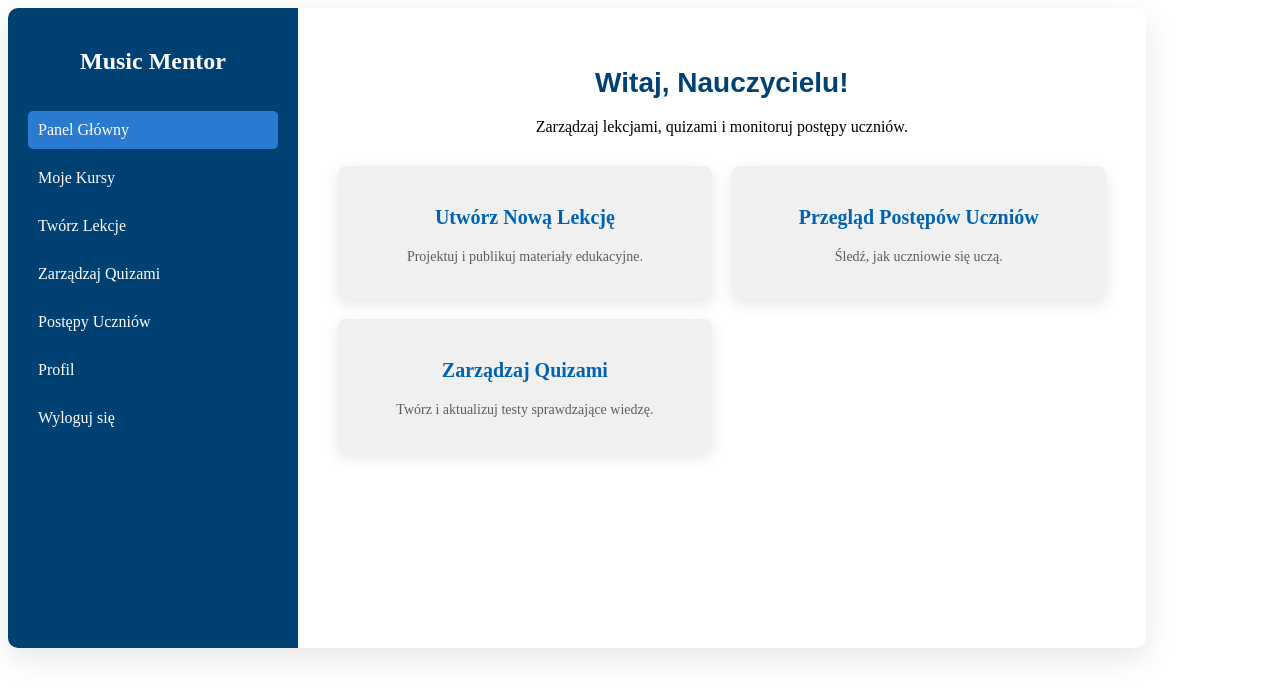
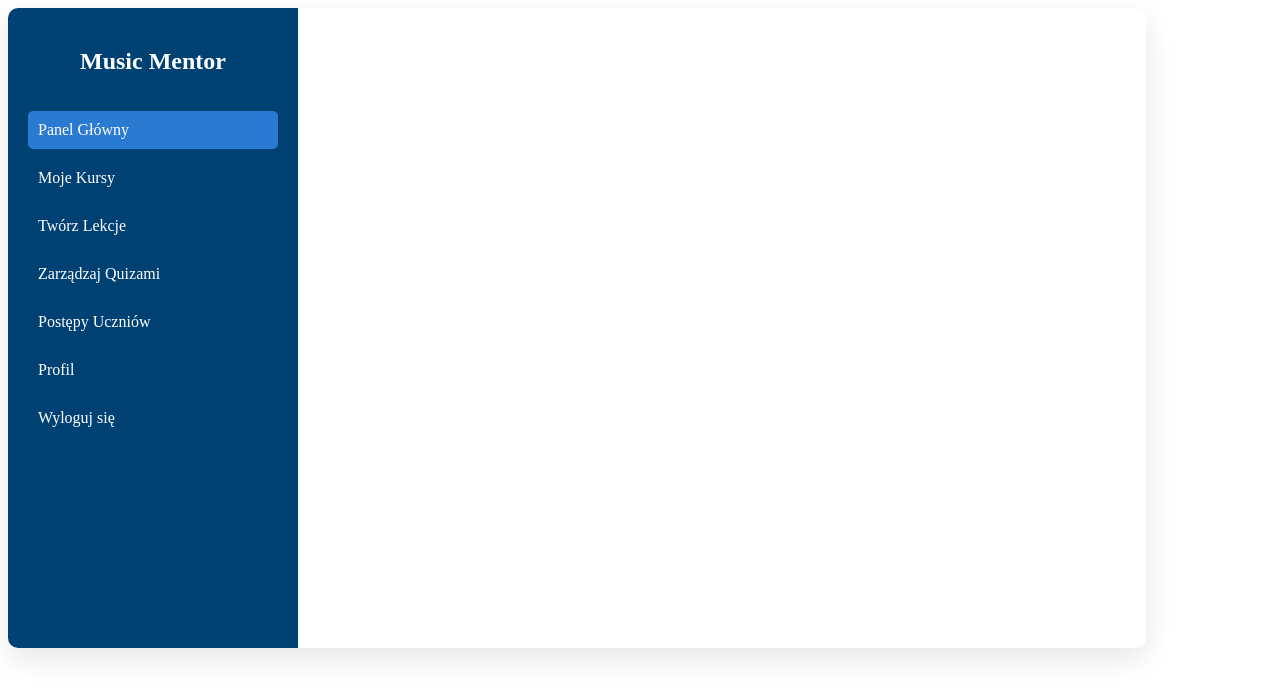
Before and after one commit to aniadewor/music-mentor-frontend-app, an Angular app: page /quiz in a window 1280 px wide. Shown: the top 696 px of the page. Built offline with nearby package versions, Linux system fonts and the light colour scheme.

Commit message:
add view by role

```diff
--- a/src/app/quiz-view/quiz-view.component.html
+++ b/src/app/quiz-view/quiz-view.component.html
@@ -14,7 +14,7 @@
       </nav>
   </aside>
 
-  <main class="main-content">
+  <main *ngIf="user.role == 'STUDENT'"class="main-content">
       <header>
           <h1>Witaj, Nauczycielu!</h1>
           <p>Zarządzaj lekcjami, quizami i monitoruj postępy uczniów.</p>
--- a/src/app/quiz-view/quiz-view.component.ts
+++ b/src/app/quiz-view/quiz-view.component.ts
@@ -1,10 +1,14 @@
-import { Component } from '@angular/core';
-
+import { Component, OnInit } from '@angular/core';
+import { User } from '../models/user.model';
+import {Role} from '../models/role.enum'
 @Component({
   selector: 'app-quiz-view',
   templateUrl: './quiz-view.component.html',
   styleUrl: './quiz-view.component.css'
 })
-export class QuizViewComponent {
-
+export class QuizViewComponent implements OnInit{
+  user: User= new User()
+  ngOnInit() {
+    this.user.role = Role.TEACHER
+  }
 }
```
